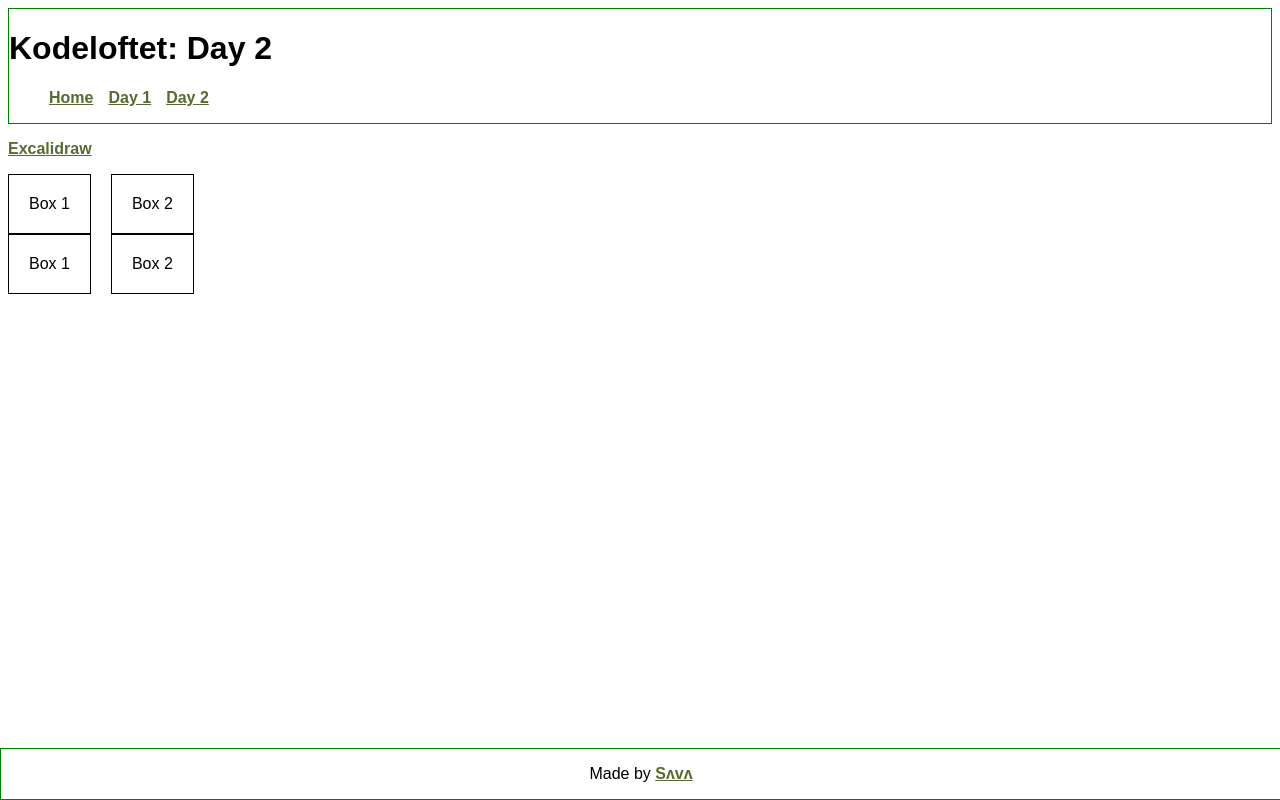
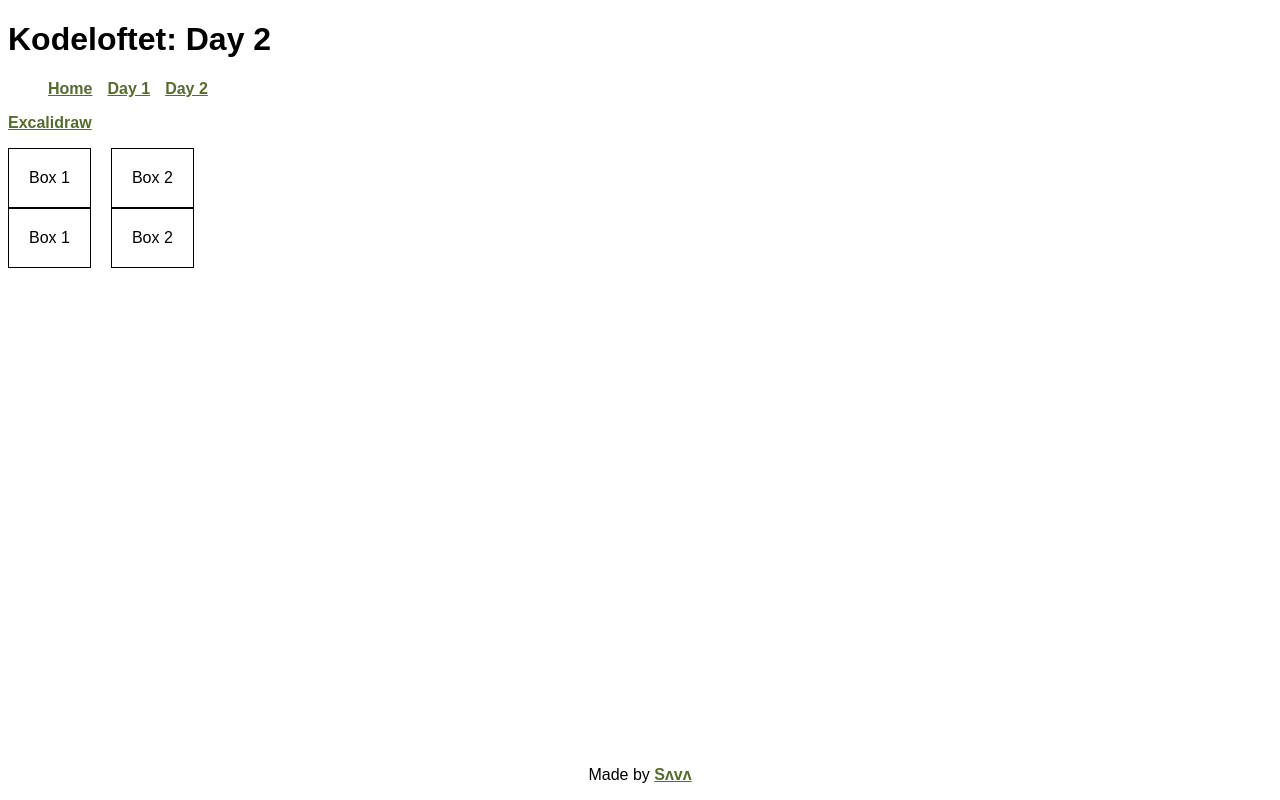
Before and after one commit to siljeangelvik/kodeloftet-1, a plain HTML site: page pages/dag-2.html in a window 1280 px wide. Drawn offline with Linux system fonts and the light colour scheme.

Commit message:
Edited the CSS-files

```diff
--- a/css/dag-2.css
+++ b/css/dag-2.css
@@ -1,8 +1,3 @@
-html,
-body {
-    font-family: sans-serif;
-}
-
 div.flexbox-row {
     display: flex;
     gap: 20px;
--- a/css/styles.css
+++ b/css/styles.css
@@ -1,9 +1,5 @@
 html, body {
     font-family: sans-serif;
-}
-
-header {
-    border: 1px solid green;
 }
 
 ul.menu, ul.menu > li {
@@ -21,9 +17,7 @@ a {
     text-underline: darkolivegreen;
 }
 
-
 footer {
-    border: 1px solid green;
     position: absolute;
     bottom: 0;
     left: 0;
```
